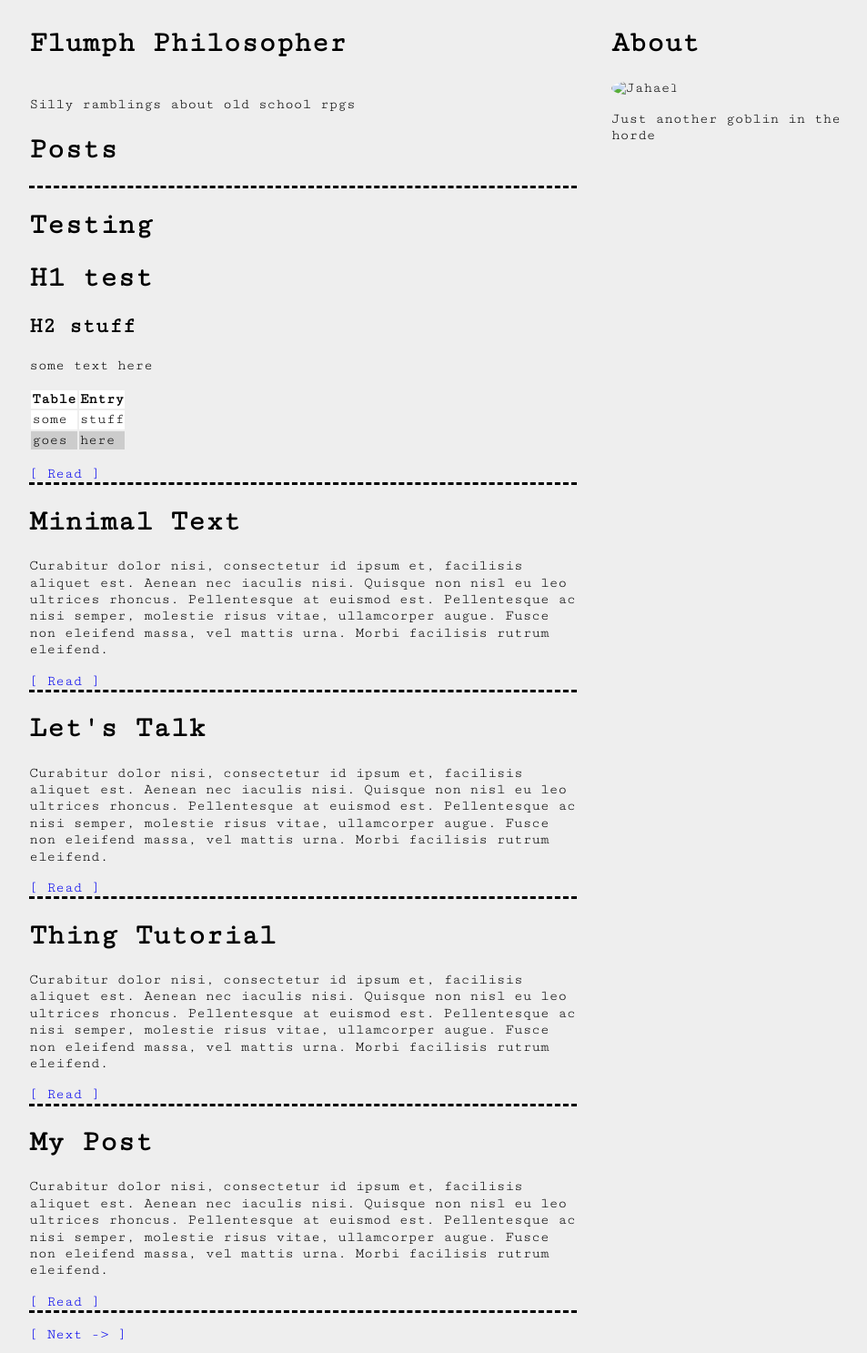
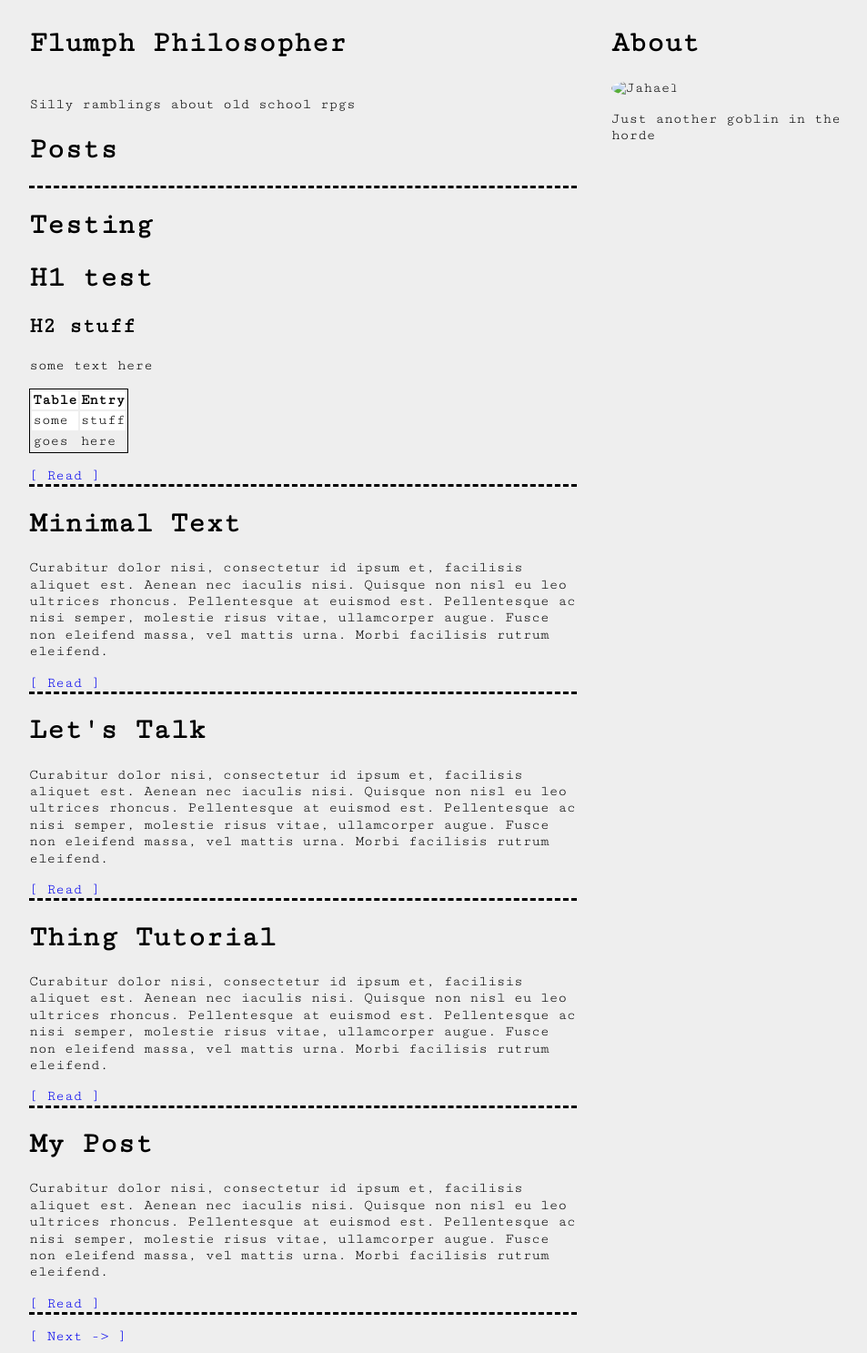
Before and after one commit to flumph-philosopher/flumph-philosopher.github.io, a Jekyll site: the page built from index.html, in a window 1280 px wide. Shown: the whole page at 91% size, without its empty margins (147-1100 px from the left). Built offline with Jekyll 4.4.1, drawn with Linux system fonts in a browser that asks for light colours; nearby versions of some CDN libraries; the list of posts is cut into pages by our own code.

Commit message:
CSS stuff 2

```diff
--- a/css/style.css
+++ b/css/style.css
@@ -9,8 +9,16 @@ hr {
   border-style: none none dashed;
 }
 
+table {
+  border: 1px solid black;
+}
+
+th {
+  font-weight: bold;
+}
+
 tr:nth-child(even) {
-  background: #CCC
+  background: #EEE
 }
 
 tr:nth-child(odd) {
```
